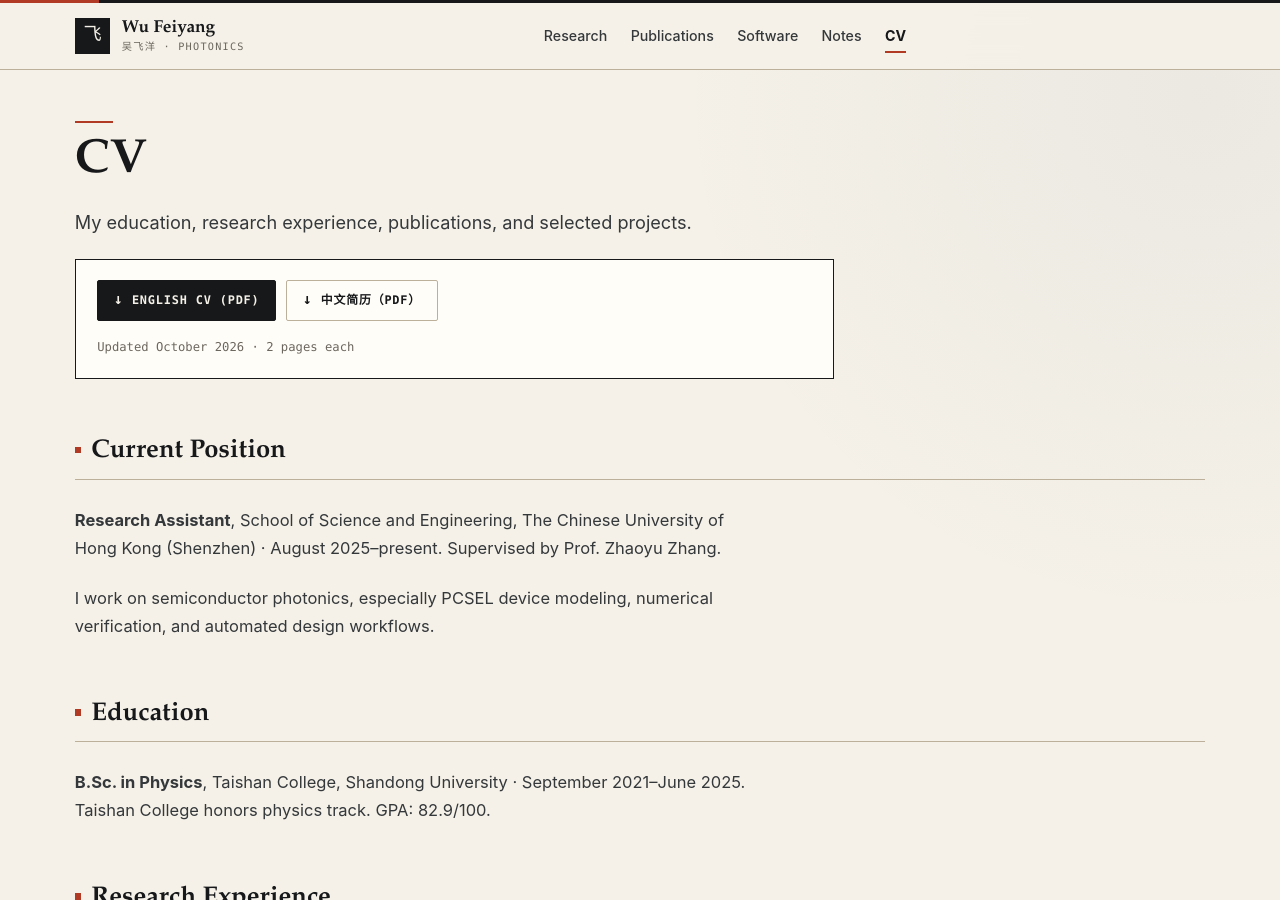
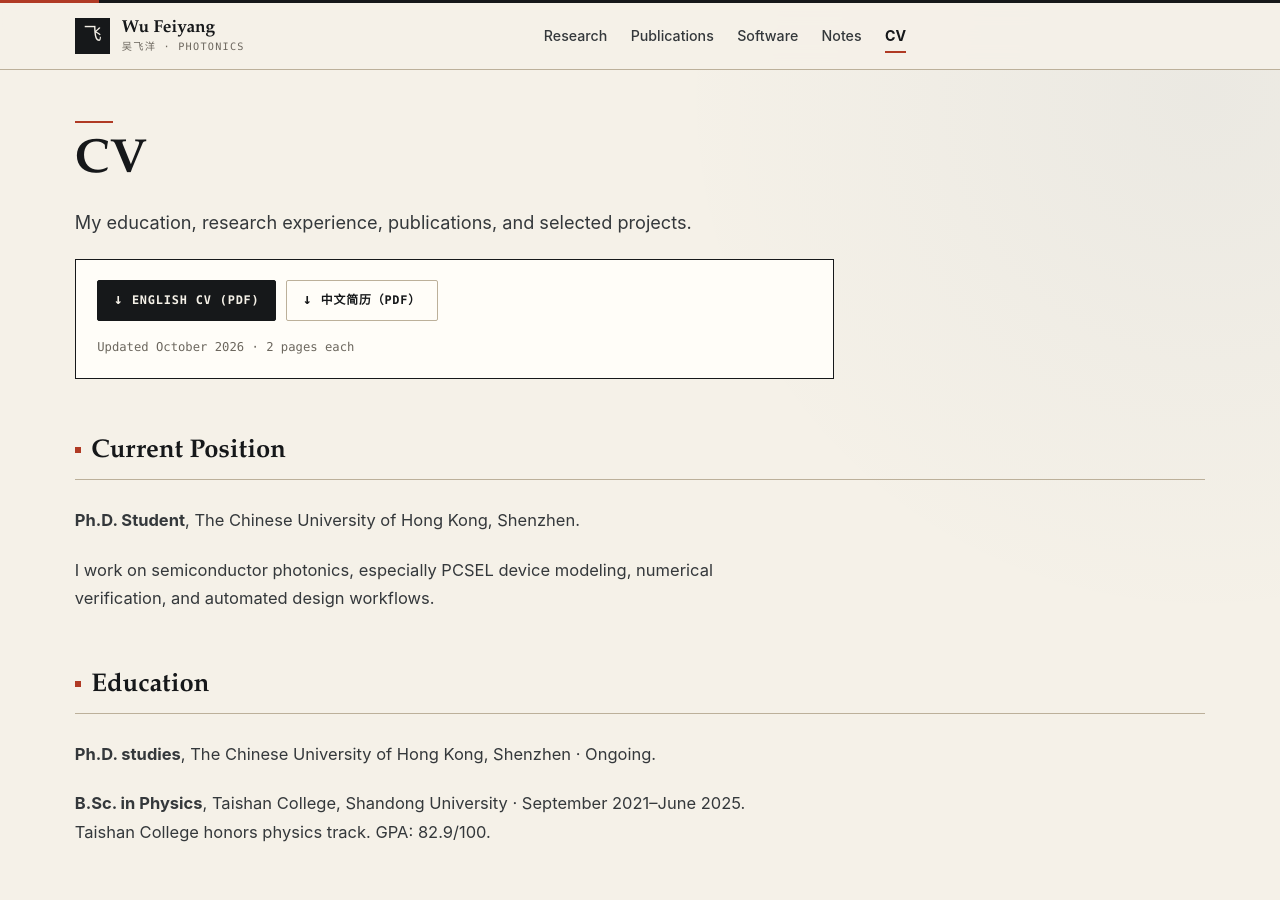
Before and after one commit to wfy-op/wfy-op.github.io, a Jekyll site: the page built from _pages/cv.md, in a window 1280 px wide and 900 px high. Built offline with Jekyll 4.4.1, drawn with Linux system fonts in a browser that asks for light colours; some of the changed text lies outside the part shown.

Commit message:
Update doctoral student profile and primary contact email

```diff
--- a/_config.yml
+++ b/_config.yml
@@ -10,7 +10,7 @@ locale                   : "en-US"
 title                    : "Wu Feiyang / 吴飞洋"
 title_separator          : "-"
 name                     : &name "Wu Feiyang"
-description              : &description "Wu Feiyang's research, projects, and learning notes: semiconductor photonics, PCSEL modeling, scientific computing, and research software."
+description              : &description "Wu Feiyang is a Ph.D. student at The Chinese University of Hong Kong, Shenzhen. Research and project notes on semiconductor photonics, PCSEL modeling, and scientific computing."
 url                      : "https://wfy-op.github.io" # the base hostname & protocol for your site e.g. "https://mmistakes.github.io"
 baseurl                  : "" # the subpath of your site, e.g. "/blog"
 repository               : "wfy-op/wfy-op.github.io"
@@ -82,12 +82,12 @@ analytics:
 author:
   name             : "Wu Feiyang"
   avatar           : "profile.jpg"
-  bio              : "School of Science and Engineering, The Chinese University of Hong Kong, Shenzhen"
+  bio              : "Ph.D. Student, The Chinese University of Hong Kong, Shenzhen"
   location         : "Shenzhen, China"
   employer         :
   pubmed           :
   googlescholar    :
-  email            : "wfy18350221083@163.com"
+  email            : "fywu2003@gmail.com"
   researchgate     :  # example: "https://www.researchgate.net/profile/yourprofile"
   uri              :
   bitbucket        :
--- a/_data/authors.yml
+++ b/_data/authors.yml
@@ -4,5 +4,5 @@ Wu Feiyang:
   name        : "Wu Feiyang"
   uri         : "https://wfy-op.github.io"
   email       : "fywu2003@gmail.com"
-  bio         : "Research Assistant, School of Science and Engineering, CUHK-Shenzhen"
+  bio         : "Ph.D. Student, CUHK-Shenzhen"
   avatar      : "profile.jpg"
--- a/_includes/footer.html
+++ b/_includes/footer.html
@@ -2,7 +2,7 @@
 <div class="site-footer">
   <div class="site-footer__intro">
     <p class="site-footer__name">Wu Feiyang <span lang="zh">吴飞洋</span></p>
-    <p>Research Assistant, School of Science and Engineering, The Chinese University of Hong Kong, Shenzhen.</p>
+    <p>Ph.D. Student, The Chinese University of Hong Kong, Shenzhen.</p>
   </div>
   <ul class="site-footer__links" aria-label="Contact and documents">
     <li><a href="mailto:{{ site.author.email }}">Email</a></li>
--- a/_pages/cv.md
+++ b/_pages/cv.md
@@ -17,11 +17,13 @@ redirect_from:
 
 ## Current Position
 
-**Research Assistant**, School of Science and Engineering, The Chinese University of Hong Kong (Shenzhen) · August 2025–present. Supervised by Prof. Zhaoyu Zhang.
+**Ph.D. Student**, The Chinese University of Hong Kong, Shenzhen.
 
 I work on semiconductor photonics, especially PCSEL device modeling, numerical verification, and automated design workflows.
 
 ## Education
+
+**Ph.D. studies**, The Chinese University of Hong Kong, Shenzhen · Ongoing.
 
 **B.Sc. in Physics**, Taishan College, Shandong University · September 2021–June 2025. Taishan College honors physics track. GPA: 82.9/100.
 
```
Also changed, not shown: _pages/about.md (+7 -7 lines), tests/test_site_frontend.py (+1 -1 lines), 2 other files.
